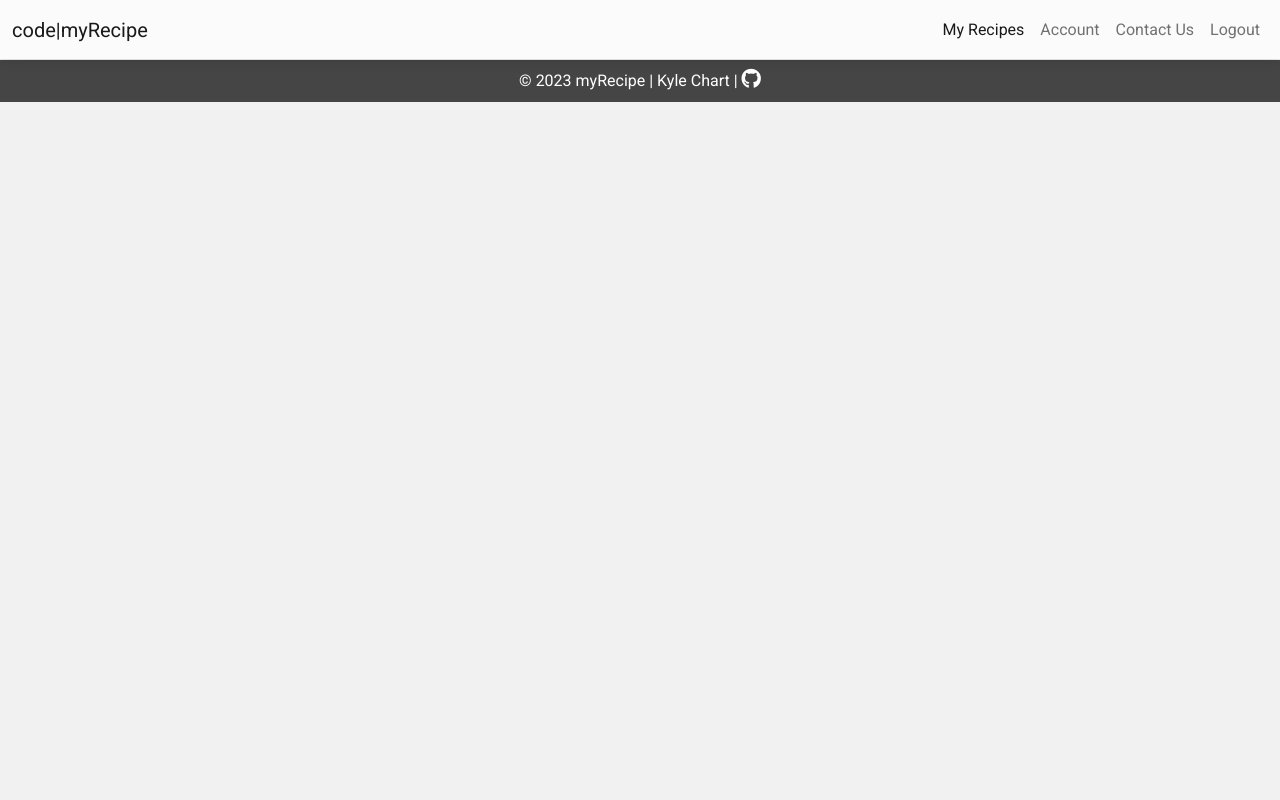
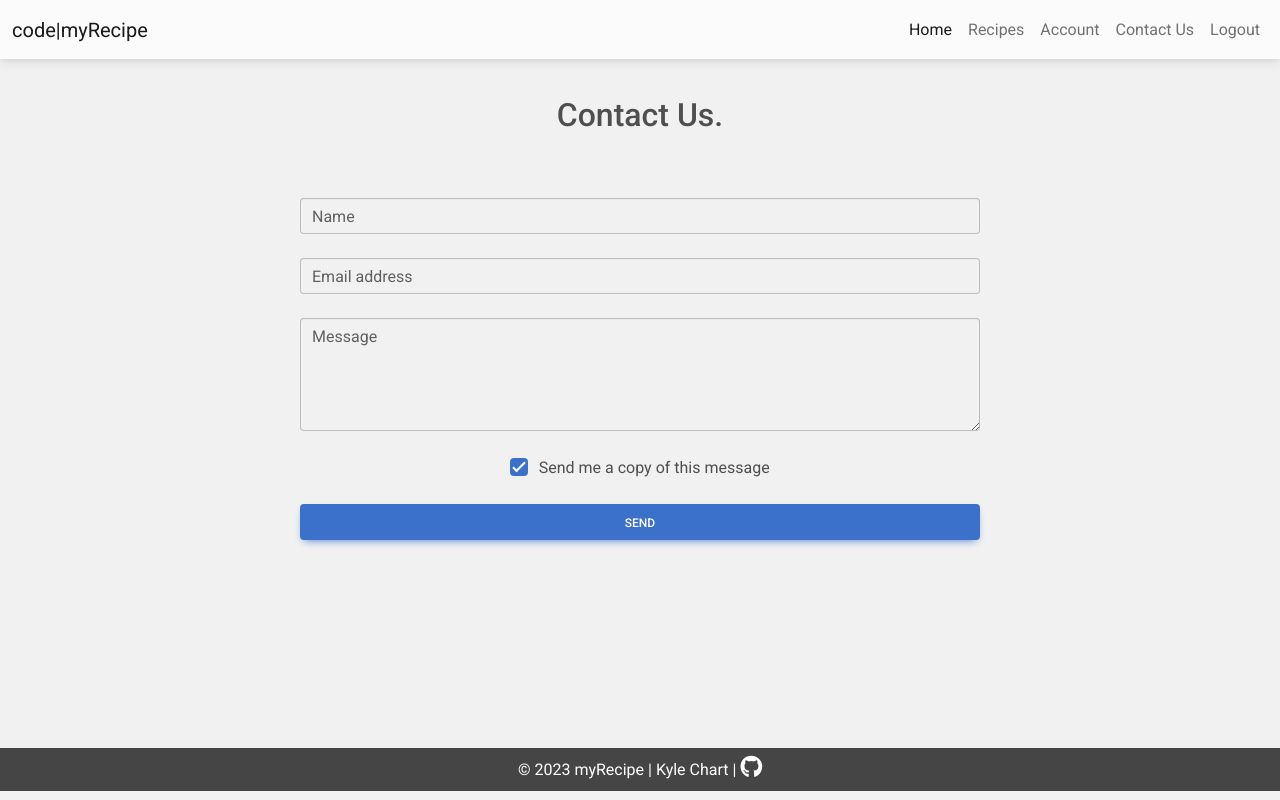
Before and after one commit to Mrekyle/ci-project-4, a Django app: page /contactus/ in a window 1280 px wide. Run offline with Django 3.2, Linux system fonts and the light colour scheme; the visitor is signed in with stand-in values (Sample User, id 1); some libraries are stand-ins or nearby versions.

Commit message:
Add contact form. Add general page styling. Add recipe's page

```diff
--- a/MyStockTake/urls.py
+++ b/MyStockTake/urls.py
@@ -21,6 +21,7 @@ from templates.views import (
     renderIndex,
     renderPricing,
     renderAccount,
+    renderRecipe,
 )
 
 urlpatterns = [
@@ -29,5 +30,6 @@ urlpatterns = [
     path('pricing/', renderPricing, name='pricing'),
     path('contactus/', renderContact, name='contact'),
     path('user-account/', renderAccount, name='account'),
+    path('recipes/', renderRecipe, name='recipes'),
     path('accounts/', include('allauth.urls')),
 ]
--- a/static/css/style.css
+++ b/static/css/style.css
@@ -4,7 +4,7 @@ body {
 
 .git-link {
     color: white;
-    font-size: 20px;
+    font-size: 1.4rem;
 }
 
 .f-bg {
@@ -17,11 +17,11 @@ body {
 }
 
 .header-size {
-    margin-top: 60px;
+    margin-top: 6rem;
 }
 
 .index-slider {
-    height: 350px;
+    height: 35rem;
 }
 
 .pricing-cards {
@@ -29,5 +29,11 @@ body {
 }
 
 .index-text {
-    max-width: 800px;
+    max-width: 80rem;
 }
+
+.contact-form {
+    margin-top: 4rem;
+    width: 55%;
+    margin-bottom: 13rem;
+}
--- a/stocktake/urls.py
+++ b/stocktake/urls.py
@@ -6,4 +6,5 @@ urlPatterns = [
     path('/pricing/', views.renderPricing, name='pricing'),
     path('/contact/', views.renderContact, name='contact'),
     path('/user-account/', views.renderAccount, name='account'),
+    path('/recipes/', views.renderRecipe, name='recipes'),
 ]
--- a/templates/account/login.html
+++ b/templates/account/login.html
@@ -9,7 +9,7 @@
       <p class="me-3 me-3">
         {% blocktrans %} Welcome back to myRecipe. <br>
         Please log in to see your recipe's or create new ones,
-        If you have not created an account yet, Then <a class="link" href="{{ signup_url }}"> Sign Up</a>
+        If you have not created an account yet, then please <a class="link" href="{{ signup_url }}"> Sign Up</a>
         {% endblocktrans %}
       </p>
     </div>
--- a/templates/base.html
+++ b/templates/base.html
@@ -24,7 +24,10 @@
             <div class="collapse navbar-collapse" id="navbarNav">
                 <ul class="navbar-nav ms-auto">
                 <li class="nav-item">
-                    <a class="nav-link active" aria-current="page" href="{% url 'home' %}">My Recipes</a>
+                    <a class="nav-link active" aria-current="page" href="{% url 'home' %}">Home</a>
+                </li>
+                <li class="nav-item">
+                    <a class="nav-link" aria-current="page" href="{% url 'recipes' %}">Recipes</a>
                 </li>
                 <li class="nav-item">
                     <a class="nav-link" href="{% url 'account' %}">Account</a>
--- a/templates/contactus.html
+++ b/templates/contactus.html
@@ -2,5 +2,40 @@
 {% load static %}
 
 {% block content %}
-<div class="container header-size"></div>
+<div class="header-size text-center">
+    <h2>Contact Us.</h2>
+</div>
+    <div class="container contact-form">
+    <form>
+        <!-- Name input -->
+        <div class="form-outline mb-4">
+          <input type="text" id="form4Example1" class="form-control" />
+          <label class="form-label" for="form4Example1">Name</label>
+        </div>
+
+        <!-- Email input -->
+        <div class="form-outline mb-4">
+          <input type="email" id="form4Example2" class="form-control" />
+          <label class="form-label" for="form4Example2">Email address</label>
+        </div>
+
+        <!-- Message input -->
+        <div class="form-outline mb-4">
+          <textarea class="form-control" id="form4Example3" rows="4"></textarea>
+          <label class="form-label" for="form4Example3">Message</label>
+        </div>
+
+        <!-- Checkbox -->
+        <div class="form-check d-flex justify-content-center mb-4">
+          <input class="form-check-input me-2" type="checkbox" value="" id="form4Example4" checked />
+          <label class="form-check-label" for="form4Example4">
+            Send me a copy of this message
+          </label>
+        </div>
+
+        <!-- Submit button -->
+        <button type="submit" class="btn btn-primary btn-block mb-4">Send</button>
+      </form>
+
+</div>
 {% endblock %}
--- a/templates/views.py
+++ b/templates/views.py
@@ -16,3 +16,6 @@ def renderPricing(request):
 
 def renderAccount(request):
     return render(request, 'useraccount.html', {})
+
+def renderRecipe(request):
+    return render(request, 'recipe.html', {})
```
Also changed, not shown: templates/account/logout.html (+7 -6 lines), templates/account/signup.html (+5 -5 lines), templates/recipe.html (added, +16 -0 lines).
